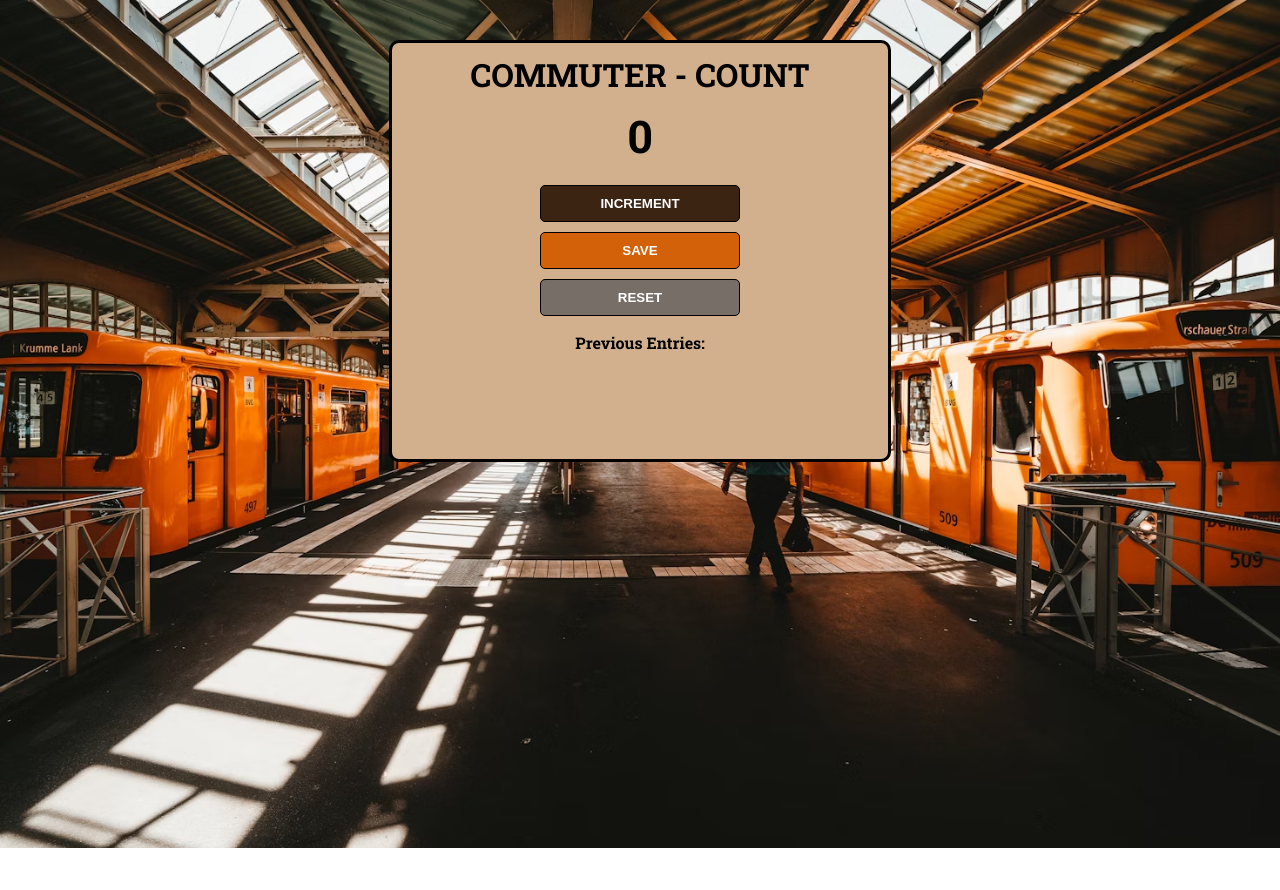
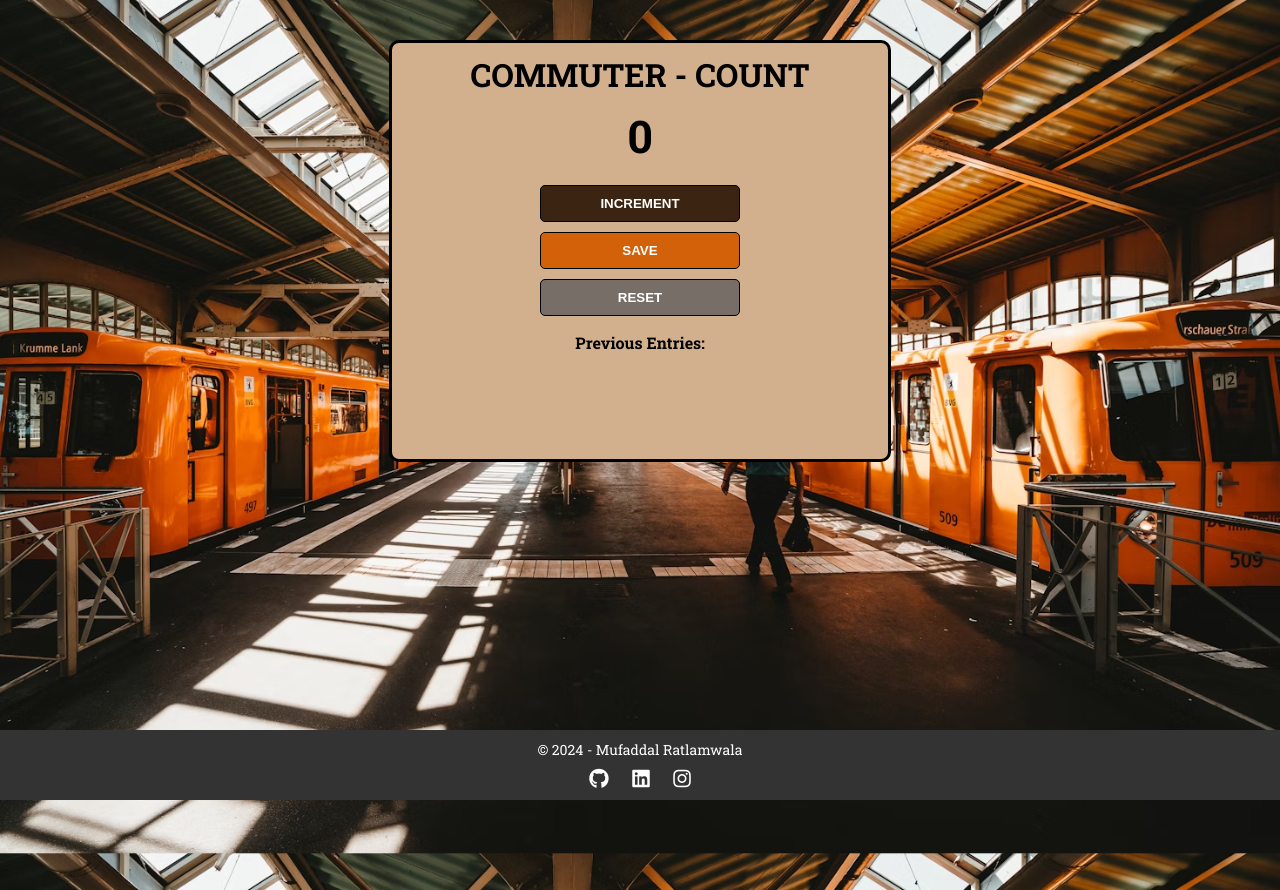
Before and after one commit to muf15/counter, a plain HTML site: page index.html in a window 1280 px wide. Before the commit the page ends 848 px from the top, so only its background shows below. Drawn offline with Linux system fonts and the light colour scheme.

Commit message:
footer added

```diff
--- a/index.css
+++ b/index.css
@@ -66,3 +66,35 @@ button:hover {
 #reset-btn {
     background: #766E67;
 }
+
+footer {
+    position: fixed;
+    bottom: 0;
+    left: 0;
+    width: 100%;
+    background-color: #333;
+    color: white;
+    text-align: center;
+    padding: 10px 0;
+    font-size: 14px;
+}
+
+.social-icons {
+    margin-top: 10px;
+}
+
+.social-icons a {
+    color: white;
+    margin: 0 10px;
+    text-decoration: none;
+    font-size: 20px;
+}
+
+.social-icons a:hover {
+    color: #ddd;
+}
+
+main {
+    min-height: 100vh;
+    padding-bottom: 50px;
+}
--- a/index.html
+++ b/index.html
@@ -4,8 +4,10 @@
         <link rel="preconnect" href="https://fonts.googleapis.com">
         <link rel="preconnect" href="https://fonts.gstatic.com" crossorigin>
         <link href="https://fonts.googleapis.com/css2?family=Roboto+Slab:wght@100..900&display=swap" rel="stylesheet">
+        <script src="https://kit.fontawesome.com/b7cb766248.js" crossorigin="anonymous"></script>
     </head>
     <body>
+        <main>
             <div class="container">
                 <h1>COMMUTER - COUNT</h1>
                 <h2 id="count-el">0</h2>
@@ -16,5 +18,14 @@
             </div>
             <script src="index.js">
             </script>
+        </main>
+        <footer>
+            &copy; 2024 - Mufaddal Ratlamwala
+            <div class="social-icons">
+                <a href="https://github.com/muf15" target="_blank"><i class="fab fa-github"></i></a>
+                <a href="https://www.linkedin.com/in/mufaddal-ratlamwala-643570256" target="_blank"><i class="fab fa-linkedin"></i></a>
+                <a href="https://www.instagram.com/muffucodes/" target="_blank"><i class="fab fa-instagram"></i></a>
+            </div>
+        </footer>
     </body>
 </html>
```
Lines whose indentation alone changed are shown as unchanged.
